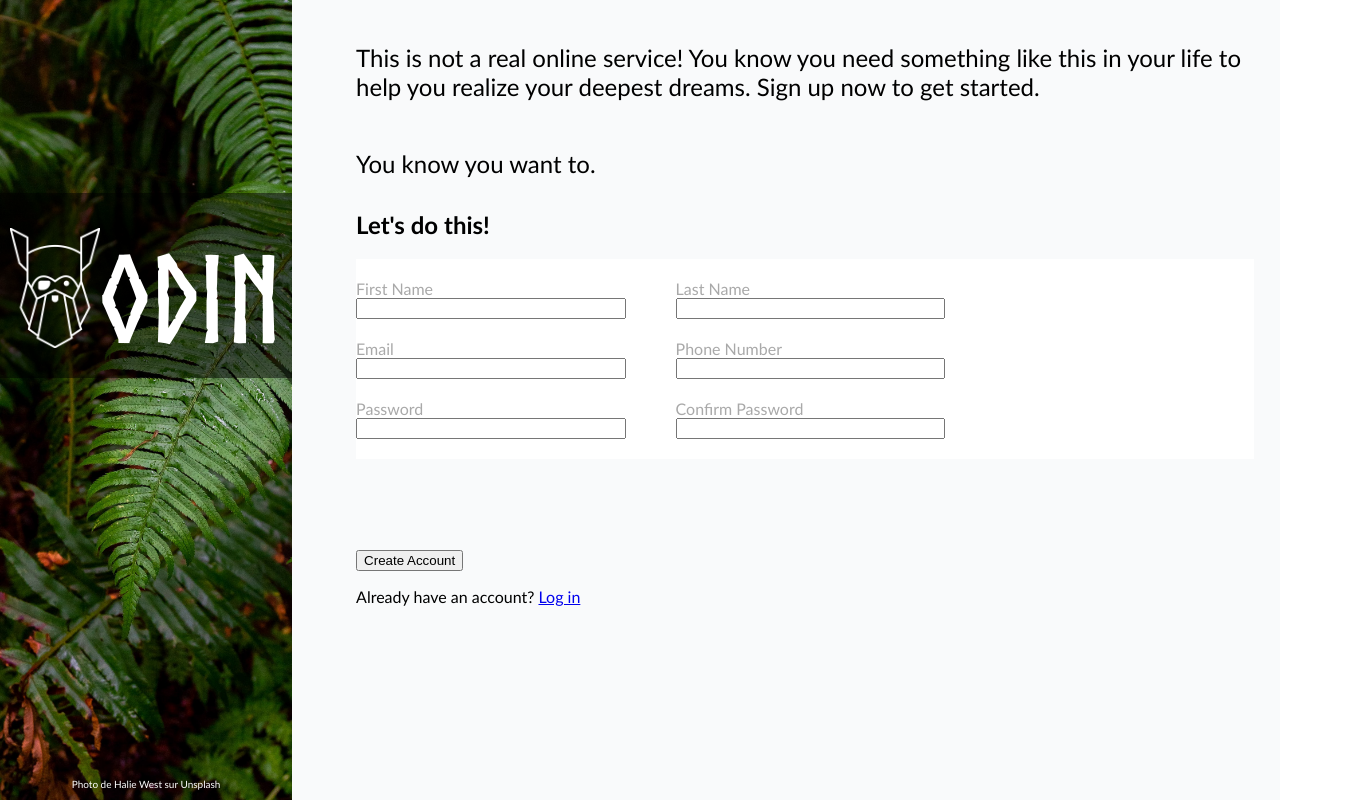
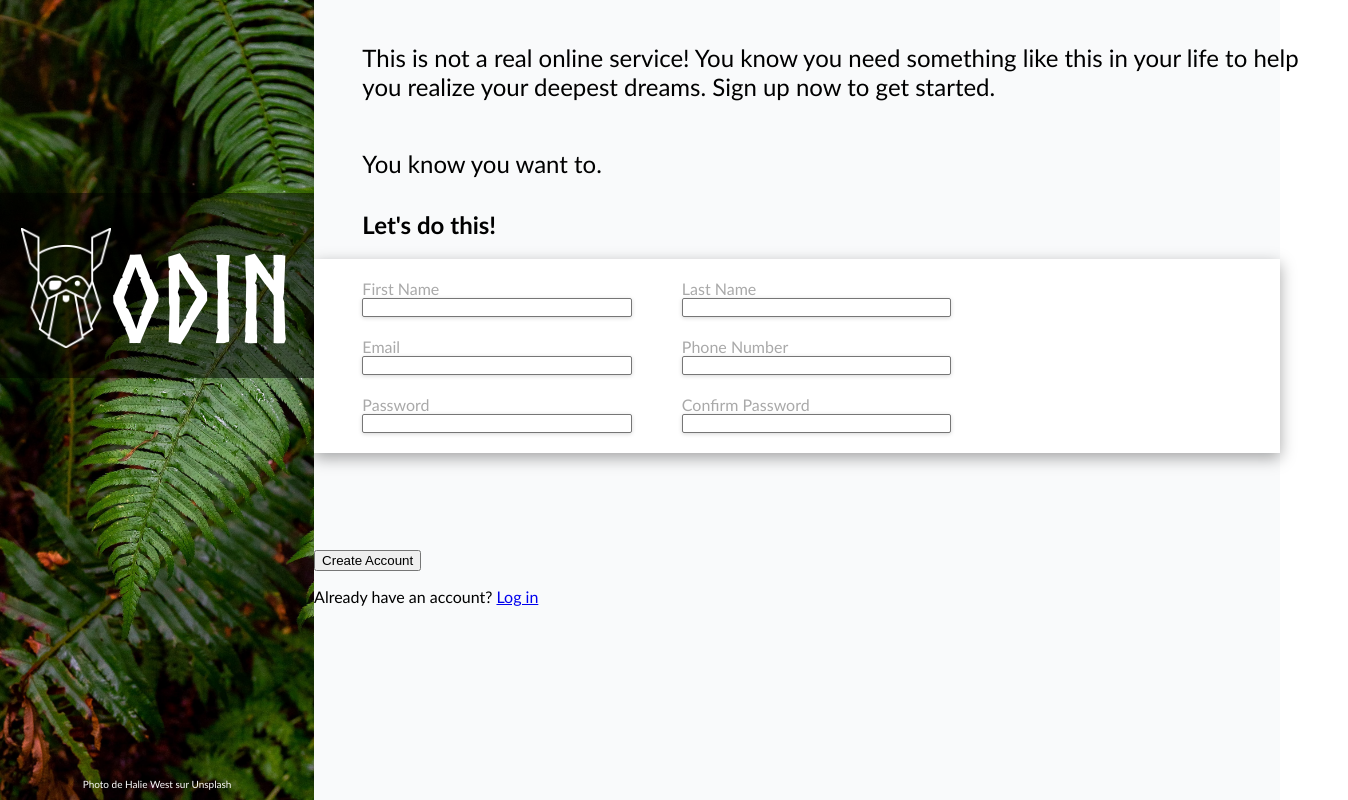
Before and after one commit to SimonGomez/odin_form, a plain HTML site: page index.html in a window 1280 px wide. Shown: the whole page, 1348 px wide, since content can reach past the window. Drawn offline with Linux system fonts and the light colour scheme.

Commit message:
Adding shadow on fieldset and inputs

```diff
--- a/index.html
+++ b/index.html
@@ -28,6 +28,7 @@
         <div class="right_bottom">
             <form action="#" method="post">
                 <h2>Let's do this!</h2>
+                <div class="whiteblock">
                     <div class="fieldset">
                         <div class="form_block">
                             <label for="first_name">First Name</label>
@@ -54,6 +55,7 @@
                             <input type="password" id="confirm_password" name="confirm_password">
                         </div>
                     </div>
+                </div>
                 <button type="submit">Create Account</button>
             </form>
             <p>Already have an account? <a href="#">Log in</a></p>
--- a/style.css
+++ b/style.css
@@ -68,14 +68,19 @@ img {
     font-size: x-large;
     margin: 0;
     padding-top: 30px;
+    padding-left: 5%;
+    padding-right: 2%;
+}
+
+h2 {
+    padding-left: 5%;
+    padding-right: 2%;
 }
 
 .right {
     display: flex;
     flex-direction: column;
     background-color: rgb(249, 250, 251);
-    padding-left: 5%;
-    padding-right: 2%;
 }
 
 .right_bottom {
@@ -95,7 +100,9 @@ img {
     background-color: white;
     gap: 20px 50px;
     align-content: center;
-
+    padding-left: 5%;
+    padding-right: 2%;
+    box-shadow: rgba(0, 0, 0, 0.35) 0px 5px 15px;
 }
 
 .form_block {
@@ -107,3 +114,10 @@ img {
 label {
     color: darkgray;
 }
+
+input {
+    box-shadow: rgba(0, 0, 0, 0.16) 0px 1px 4px;
+    border-style: solid;
+    border-width: 1px;
+    border-radius: 2px;
+}
```
Lines whose indentation alone changed are shown as unchanged.
